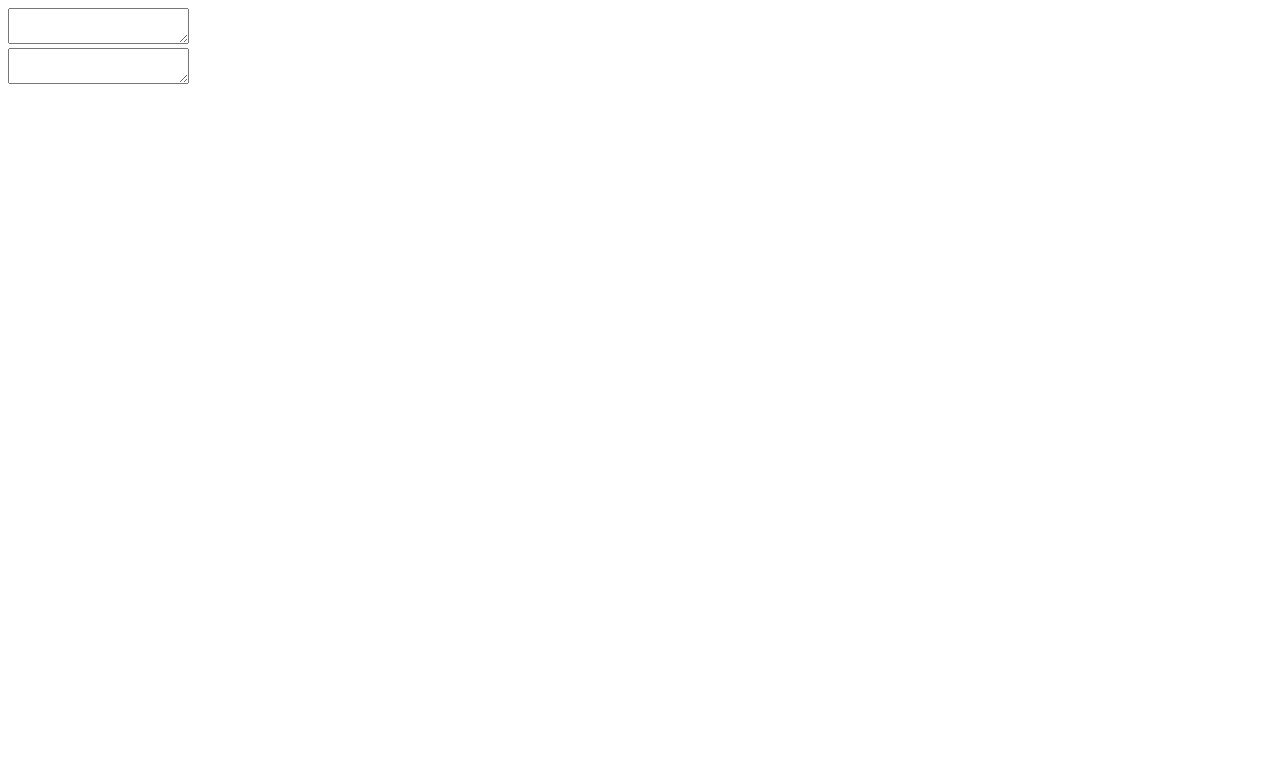
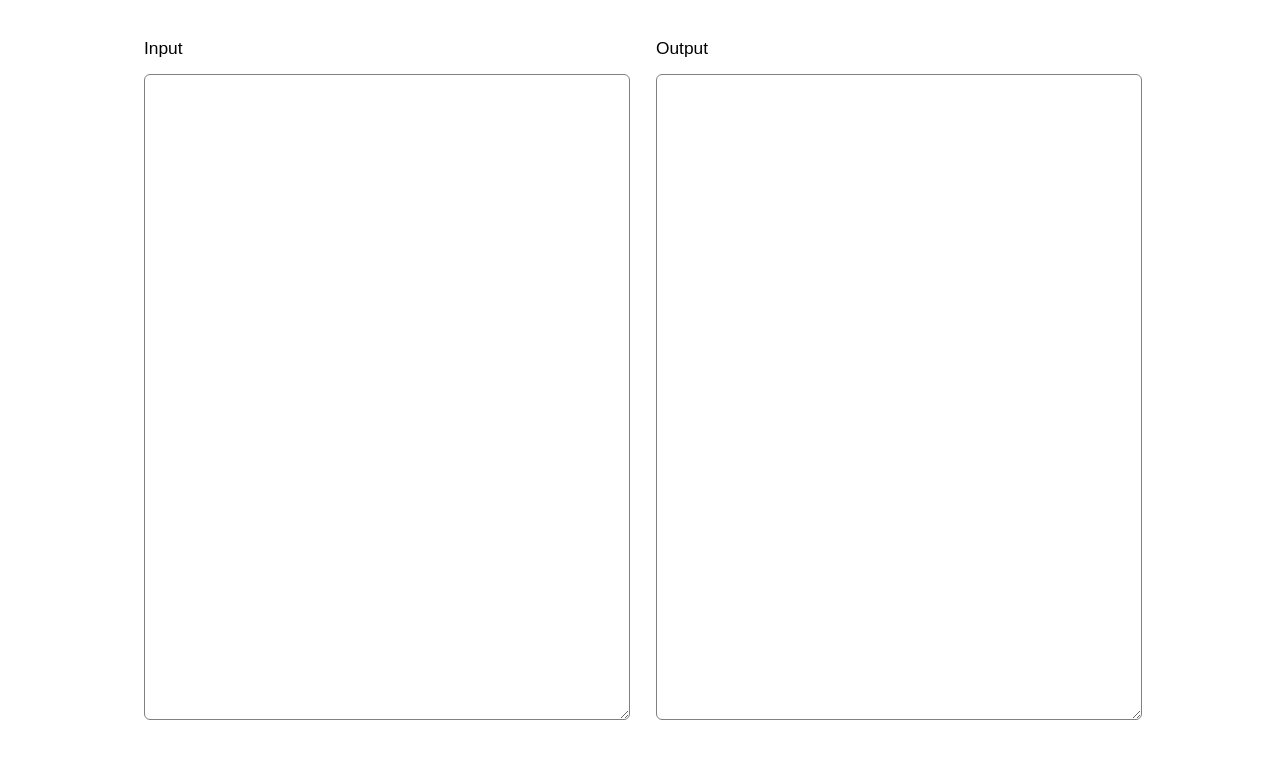
Before and after one commit to eliandoran/toolkit, a SvelteKit app: page / in a window 1280 px wide. Shown: the top 758 px of the page. Built offline with nearby package versions, Linux system fonts and the light colour scheme.

Commit message:
Improve layout slightly

```diff
--- a/src/routes/+page.svelte
+++ b/src/routes/+page.svelte
@@ -1,3 +1,43 @@
+<style>
+    main {
+        font-family: sans-serif;
+        max-width: 1024px;
+        margin: auto;
+    }
+
+    h2 {
+        font-size: 13pt;
+        font-weight: 100;
+    }
+
+    textarea {
+        width: 100%;
+        border: 1px solid gray;
+        border-radius: 6px;
+        min-height: 80vh;
+    }
+
+    .input,
+    .output {
+        float: left;
+        width: 50%;
+        padding: 1em;
+        box-sizing: border-box;
+    }
+</style>
+
+<main>
+    <section class="input">
+        <h2>Input</h2>
+        <textarea bind:value={inputText}></textarea>
+    </section>
+
+    <section class="output">
+        <h2>Output</h2>
+        <textarea readonly>{outputText}</textarea>
+    </section>
+</main>
+
 <script>
 	import Base64Tool from "$lib/tools/base64";
 
@@ -9,11 +49,3 @@
         outputText = tool.to(inputText);
     }
 </script>
-
-<section class="input">
-    <textarea bind:value={inputText}></textarea>
-</section>
-
-<section class="output">
-    <textarea readonly>{outputText}</textarea>
-</section>
```
